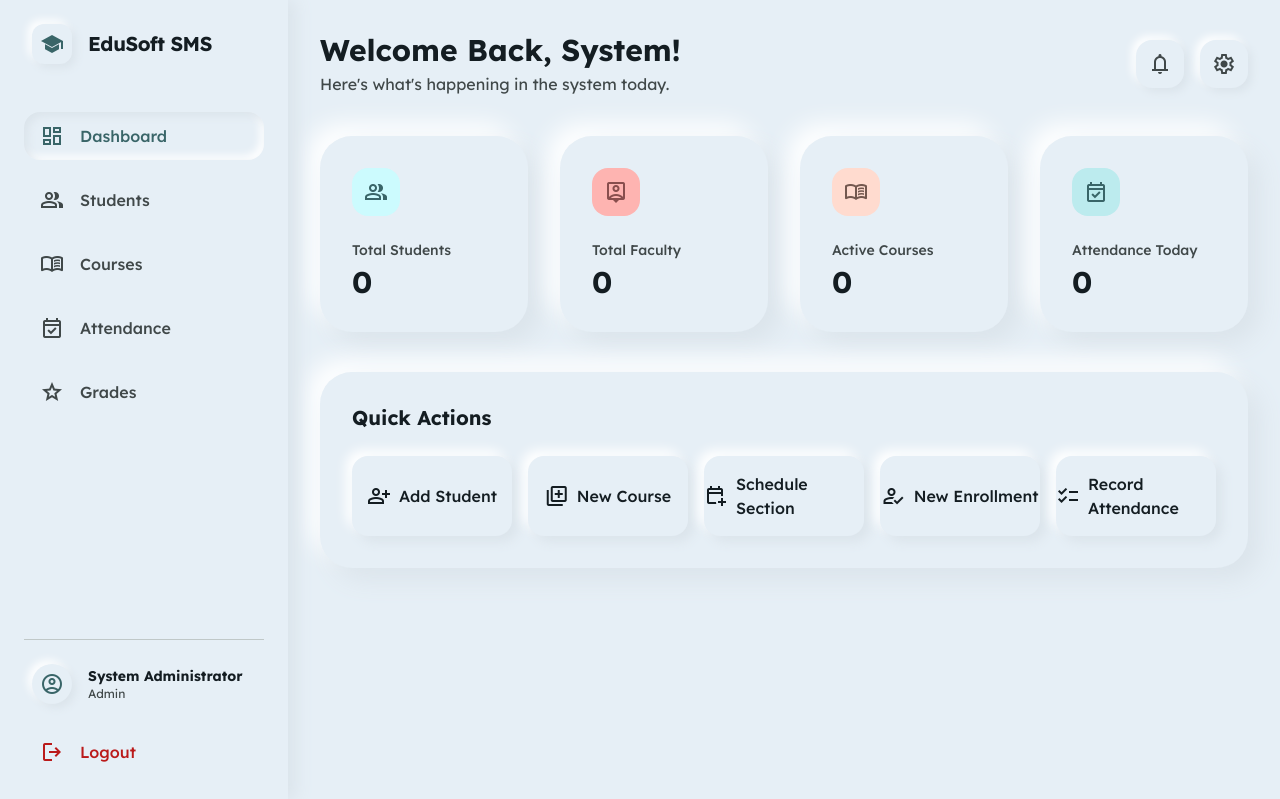
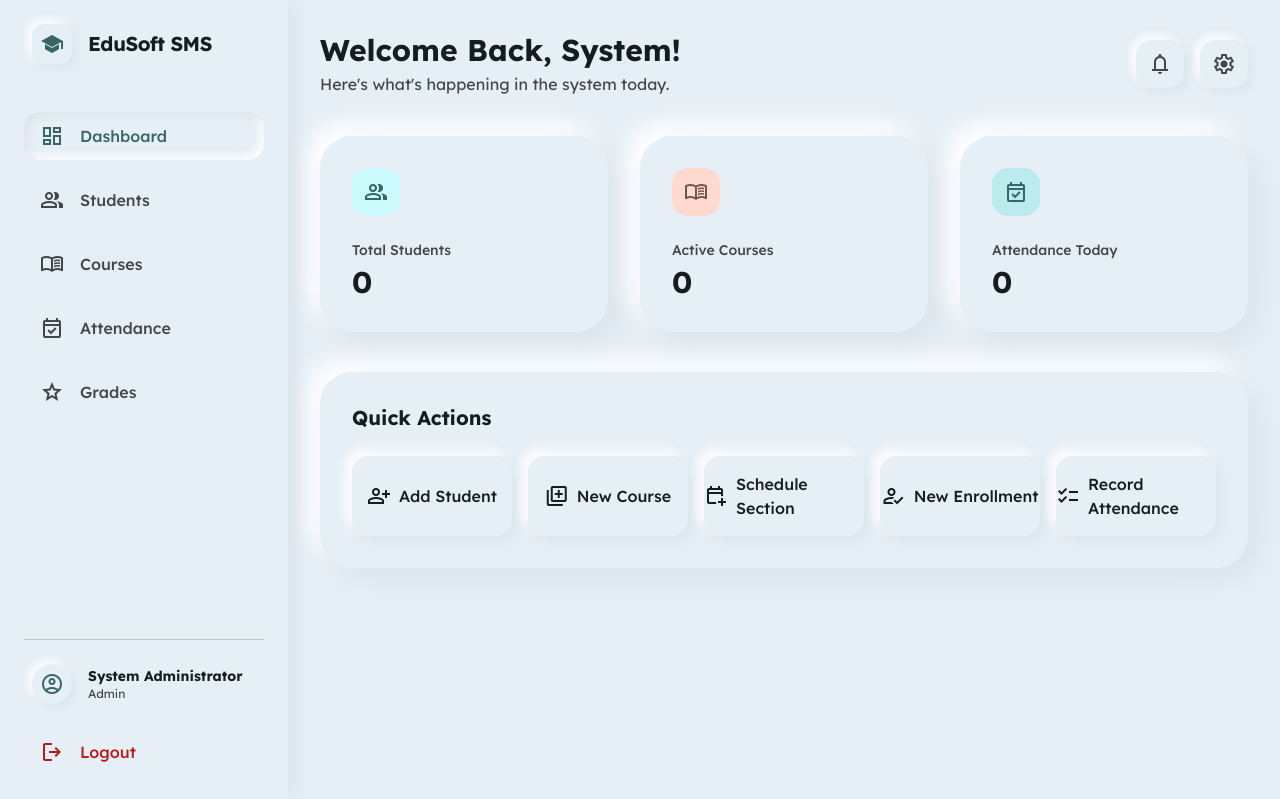
Before and after one commit to noshinnawal/dbms, a PHP site: page /modules/dashboard/index.php in a window 1280 px wide. Shown: the top 799 px of the page. Run offline with PHP 8.4, Linux system fonts and the light colour scheme; a user stored in the database is signed in; data that the repository does not hold is empty; some libraries are stand-ins or nearby versions.

Commit message:
ui: remove faculty stats from dashboard

```diff
--- a/modules/dashboard/index.php
+++ b/modules/dashboard/index.php
@@ -9,14 +9,12 @@ require_once '../../includes/auth_check.php';
 // Fetch Statistics
 $stats = [
     'students' => 0,
-    'faculty' => 0,
     'courses' => 0,
     'attendance_today' => 0
 ];
 
 try {
     $stats['students'] = $pdo->query("SELECT COUNT(*) FROM students WHERE status = 'active'")->fetchColumn();
-    $stats['faculty'] = $pdo->query("SELECT COUNT(*) FROM faculty WHERE status = 'active'")->fetchColumn();
     $stats['courses'] = $pdo->query("SELECT COUNT(*) FROM courses WHERE is_active = 1")->fetchColumn();
     $stats['attendance_today'] = $pdo->query("SELECT COUNT(*) FROM attendance WHERE attendance_date = CURDATE() AND status = 'present'")->fetchColumn();
 } catch (PDOException $e) {
@@ -46,7 +44,7 @@ require_once '../../includes/navbar.php';
     </header>
 
     <!-- Stats Grid -->
-    <div class="grid grid-cols-1 md:grid-cols-2 lg:grid-cols-4 gap-8 mb-10">
+    <div class="grid grid-cols-1 md:grid-cols-2 lg:grid-cols-3 gap-8 mb-10">
         <!-- Stat Card: Students -->
         <div class="bg-surface-container rounded-[32px] p-8 shadow-[12px_12px_24px_#dbe4eb,-12px_-12px_24px_#ffffff]">
             <div class="w-12 h-12 rounded-2xl bg-primary-container flex items-center justify-center text-primary mb-6">
@@ -54,15 +52,6 @@ require_once '../../includes/navbar.php';
             </div>
             <h3 class="text-on-surface-variant text-sm font-medium mb-1">Total Students</h3>
             <div class="text-3xl font-bold text-on-surface"><?php echo number_format($stats['students']); ?></div>
-        </div>
-
-        <!-- Stat Card: Faculty -->
-        <div class="bg-surface-container rounded-[32px] p-8 shadow-[12px_12px_24px_#dbe4eb,-12px_-12px_24px_#ffffff]">
-            <div class="w-12 h-12 rounded-2xl bg-secondary-container flex items-center justify-center text-secondary mb-6">
-                <span class="material-symbols-outlined">person_pin</span>
-            </div>
-            <h3 class="text-on-surface-variant text-sm font-medium mb-1">Total Faculty</h3>
-            <div class="text-3xl font-bold text-on-surface"><?php echo number_format($stats['faculty']); ?></div>
         </div>
 
         <!-- Stat Card: Courses -->
```
